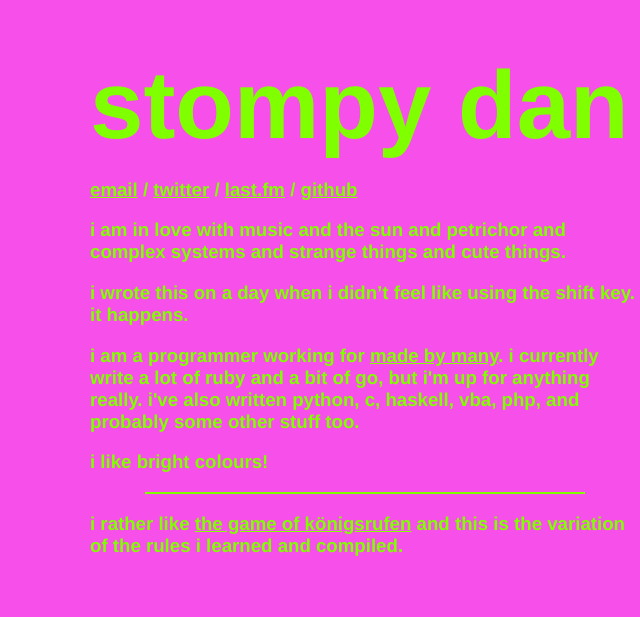
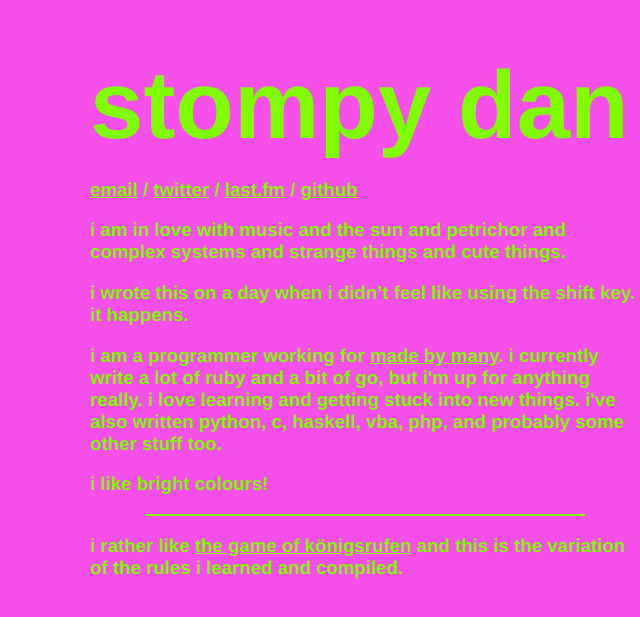
Before and after one commit to dwb/dwb.github.com, a Jekyll site: the page index.html, which Jekyll copies as it is, in a window 1280 px wide. Shown: the top 617 px of the page, without its empty margins (640-1280 px from the left). Built offline with Jekyll 4.4.1, drawn with Linux system fonts in a browser that asks for light colours; Markdown is read by kramdown in place of the engine named in the settings.

Commit message:
index copy change

```diff
--- a/index.html
+++ b/index.html
@@ -70,7 +70,7 @@
                 /  <a href="https://github.com/dwb">github</a>
                 <p>i am in love with music and the sun and petrichor and complex systems and strange things and cute things.
                 <p>i wrote this on a day when i didn’t feel like using the shift key. it happens.
-                <p>i am a programmer working for <a href="http://madebymany.com">made by many</a>. i currently write a lot of ruby and a bit of go, but i'm up for anything really. i've also written python, c, haskell, vba, php, and probably some other stuff too.
+                <p>i am a programmer working for <a href="http://madebymany.com">made by many</a>. i currently write a lot of ruby and a bit of go, but i'm up for anything really. i love learning and getting stuck into new things. i've also written python, c, haskell, vba, php, and probably some other stuff too.
                 <p>i like bright colours!
                 <hr>
                 <p>i rather like <a href="koenigsrufen">the game of königsrufen</a> and this is the variation of the rules i learned and compiled.
```
